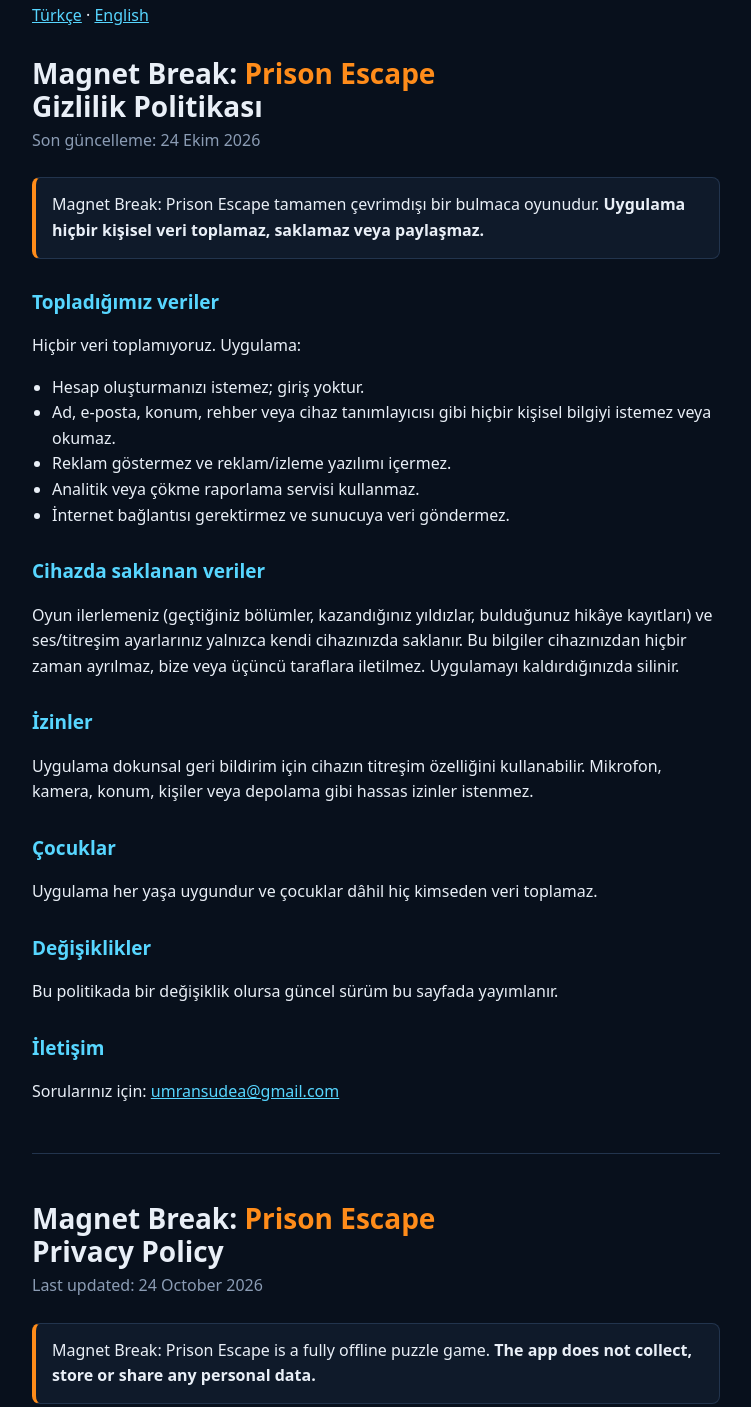
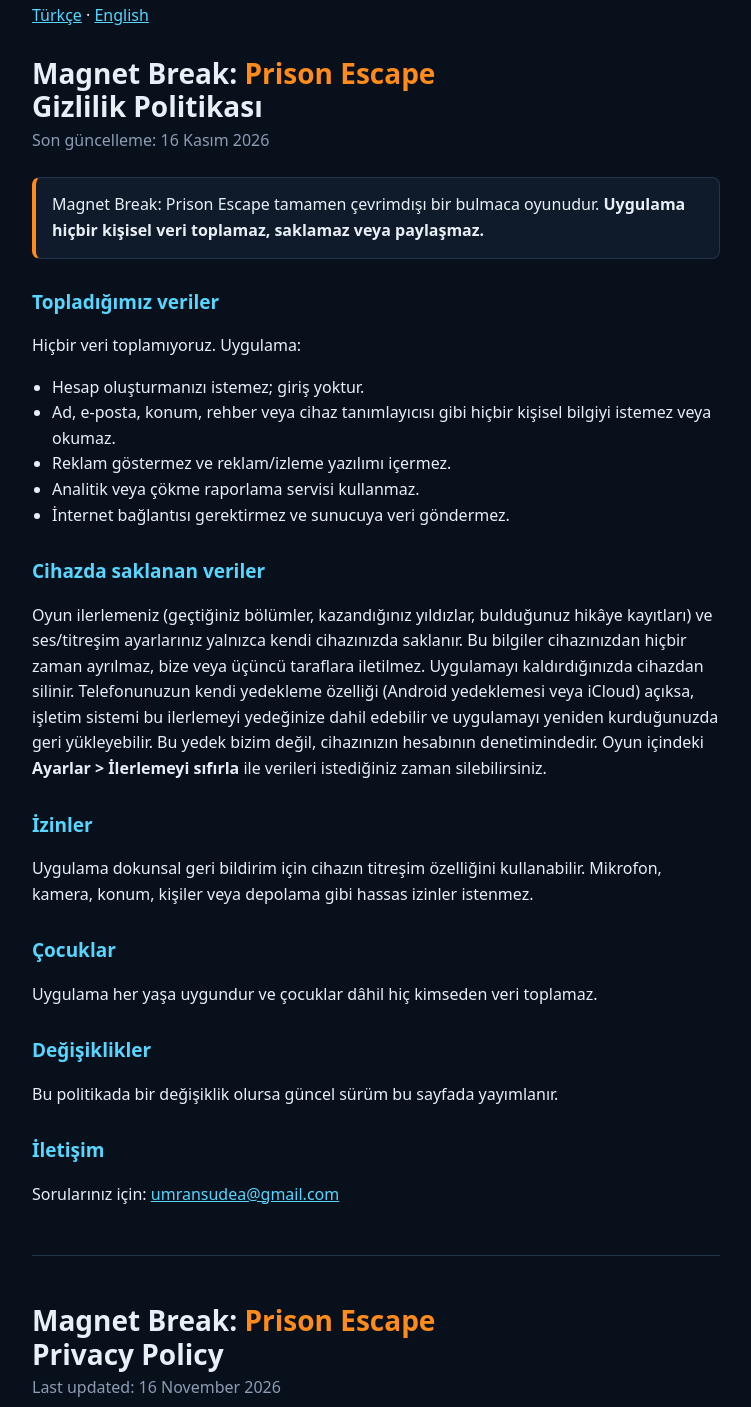
Before and after one commit to Roystoken/magnet-break-gizlilik, a plain HTML site: page index.html in a window 1280 px wide. Shown: the part 37-1444 px from the top of the page, without its empty margins (264-1015 px from the left). Drawn offline with Linux system fonts and the light colour scheme.

Commit message:
Gizlilik: telefon yedeklemesi ve ilerleme sıfırlama cümlesi (TR + EN) (#1)
Claude-Session: https://claude.ai/code/session_01Hkd8EzWq29eT2mznGvgGv2

Co-authored-by: Claude <noreply@anthropic.com>

```diff
--- a/index.html
+++ b/index.html
@@ -26,7 +26,7 @@
 
 <section id="tr" lang="tr">
 <h1>Magnet Break: <span>Prison Escape</span><br>Gizlilik Politikası</h1>
-<p class="date">Son güncelleme: 24 Ekim 2026</p>
+<p class="date">Son güncelleme: 16 Kasım 2026</p>
 <p class="lead">Magnet Break: Prison Escape tamamen çevrimdışı bir bulmaca oyunudur. <strong>Uygulama hiçbir kişisel veri toplamaz, saklamaz veya paylaşmaz.</strong></p>
 
 <h2>Topladığımız veriler</h2>
@@ -40,7 +40,7 @@
 </ul>
 
 <h2>Cihazda saklanan veriler</h2>
-<p>Oyun ilerlemeniz (geçtiğiniz bölümler, kazandığınız yıldızlar, bulduğunuz hikâye kayıtları) ve ses/titreşim ayarlarınız yalnızca kendi cihazınızda saklanır. Bu bilgiler cihazınızdan hiçbir zaman ayrılmaz, bize veya üçüncü taraflara iletilmez. Uygulamayı kaldırdığınızda silinir.</p>
+<p>Oyun ilerlemeniz (geçtiğiniz bölümler, kazandığınız yıldızlar, bulduğunuz hikâye kayıtları) ve ses/titreşim ayarlarınız yalnızca kendi cihazınızda saklanır. Bu bilgiler cihazınızdan hiçbir zaman ayrılmaz, bize veya üçüncü taraflara iletilmez. Uygulamayı kaldırdığınızda cihazdan silinir. Telefonunuzun kendi yedekleme özelliği (Android yedeklemesi veya iCloud) açıksa, işletim sistemi bu ilerlemeyi yedeğinize dahil edebilir ve uygulamayı yeniden kurduğunuzda geri yükleyebilir. Bu yedek bizim değil, cihazınızın hesabının denetimindedir. Oyun içindeki <strong>Ayarlar &gt; İlerlemeyi sıfırla</strong> ile verileri istediğiniz zaman silebilirsiniz.</p>
 
 <h2>İzinler</h2>
 <p>Uygulama dokunsal geri bildirim için cihazın titreşim özelliğini kullanabilir. Mikrofon, kamera, konum, kişiler veya depolama gibi hassas izinler istenmez.</p>
@@ -59,7 +59,7 @@
 
 <section id="en" lang="en">
 <h1>Magnet Break: <span>Prison Escape</span><br>Privacy Policy</h1>
-<p class="date">Last updated: 24 October 2026</p>
+<p class="date">Last updated: 16 November 2026</p>
 <p class="lead">Magnet Break: Prison Escape is a fully offline puzzle game. <strong>The app does not collect, store or share any personal data.</strong></p>
 
 <h2>Data we collect</h2>
@@ -73,7 +73,7 @@
 </ul>
 
 <h2>Data stored on your device</h2>
-<p>Your game progress (levels cleared, stars earned, story logs found) and your sound/haptics settings are stored only on your own device. This information never leaves your device and is not sent to us or to any third party. It is deleted when you uninstall the app.</p>
+<p>Your game progress (levels cleared, stars earned, story logs found) and your sound/haptics settings are stored only on your own device. This information never leaves your device and is not sent to us or to any third party. It is removed from the device when you uninstall the app. If your phone's own backup feature (Android backup or iCloud) is on, the operating system may include this progress in your backup and restore it when you reinstall. That backup is controlled by your device account, not by us. You can erase it at any time with <strong>Settings &gt; Reset progress</strong> in the game.</p>
 
 <h2>Permissions</h2>
 <p>The app may use the device's vibration feature for haptic feedback. No sensitive permissions (microphone, camera, location, contacts, storage) are requested.</p>
```
